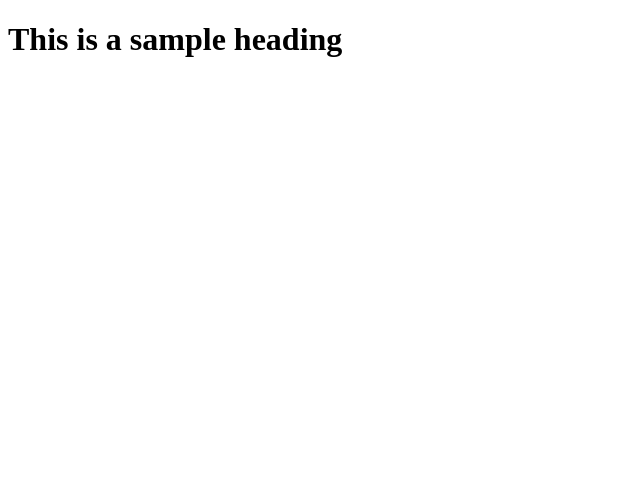
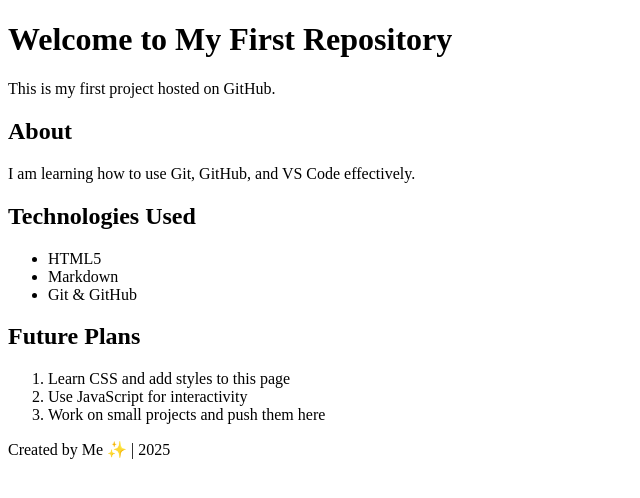
Before and after one commit to vinitu-gt/vinitu-demo, a plain HTML site: page index.html in a window 1280 px wide. Shown: the whole page, without its empty margins (0-640 px from the left). Drawn offline with Linux system fonts and the light colour scheme.

Commit message:
Update README.md and Index.htnl with more content

```diff
--- a/index.html
+++ b/index.html
@@ -1,11 +1,34 @@
+
 <!DOCTYPE html>
 <html lang="en">
 <head>
     <meta charset="UTF-8">
     <meta name="viewport" content="width=device-width, initial-scale=1.0">
-    <title>Document</title>
+    <title>My First GitHub Page</title>
 </head>
 <body>
-    <h1> This is a sample heading </h1>
+    <h1>Welcome to My First Repository</h1>
+    <p>This is my first project hosted on GitHub.</p>
+
+    <h2>About</h2>
+    <p>I am learning how to use Git, GitHub, and VS Code effectively.</p>
+
+    <h2>Technologies Used</h2>
+    <ul>
+        <li>HTML5</li>
+        <li>Markdown</li>
+        <li>Git & GitHub</li>
+    </ul>
+
+    <h2>Future Plans</h2>
+    <ol>
+        <li>Learn CSS and add styles to this page</li>
+        <li>Use JavaScript for interactivity</li>
+        <li>Work on small projects and push them here</li>
+    </ol>
+
+    <footer>
+        <p>Created by Me ✨ | 2025</p>
+    </footer>
 </body>
 </html>
```
Also changed, not shown: 1 other file.
